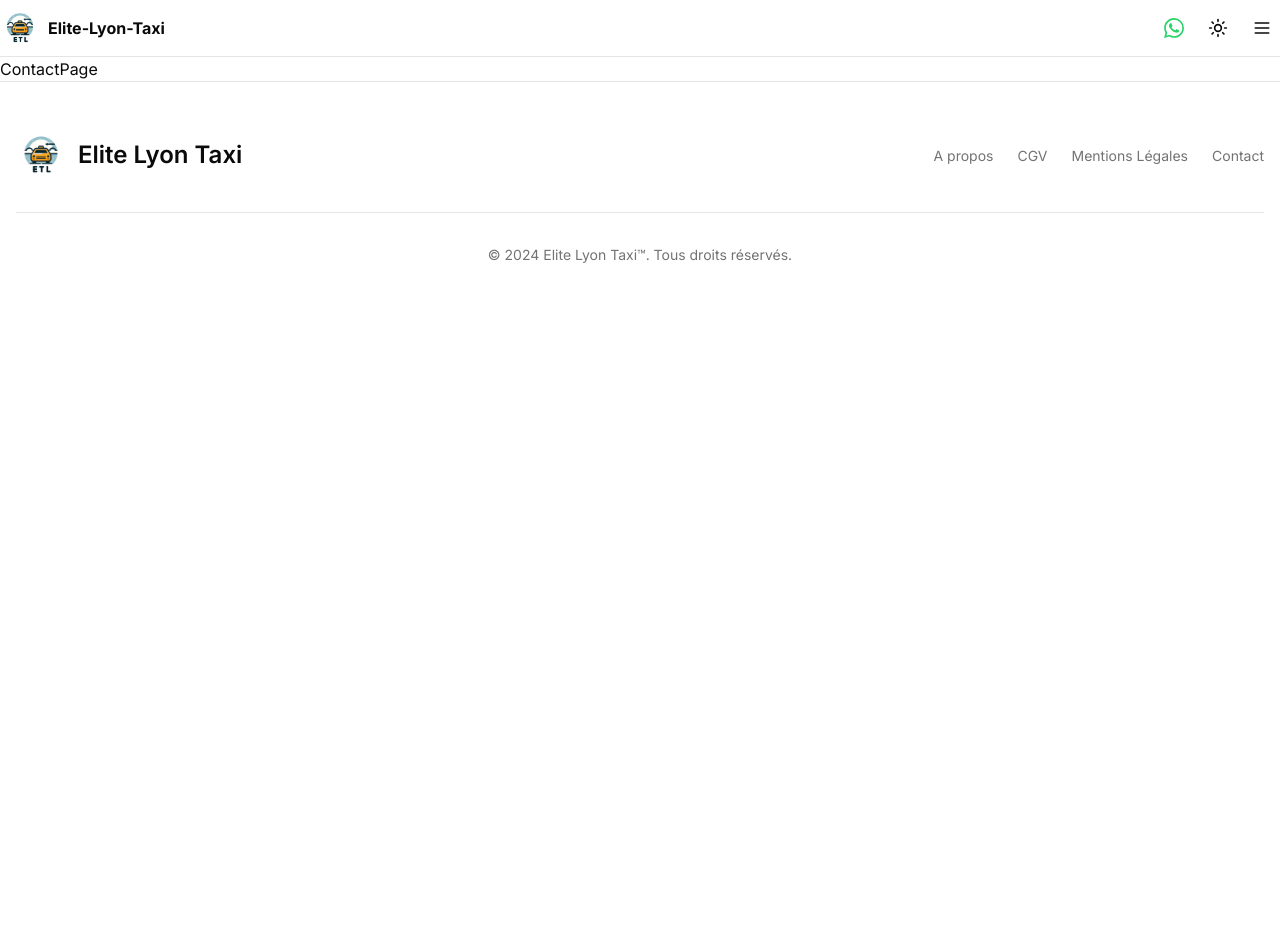
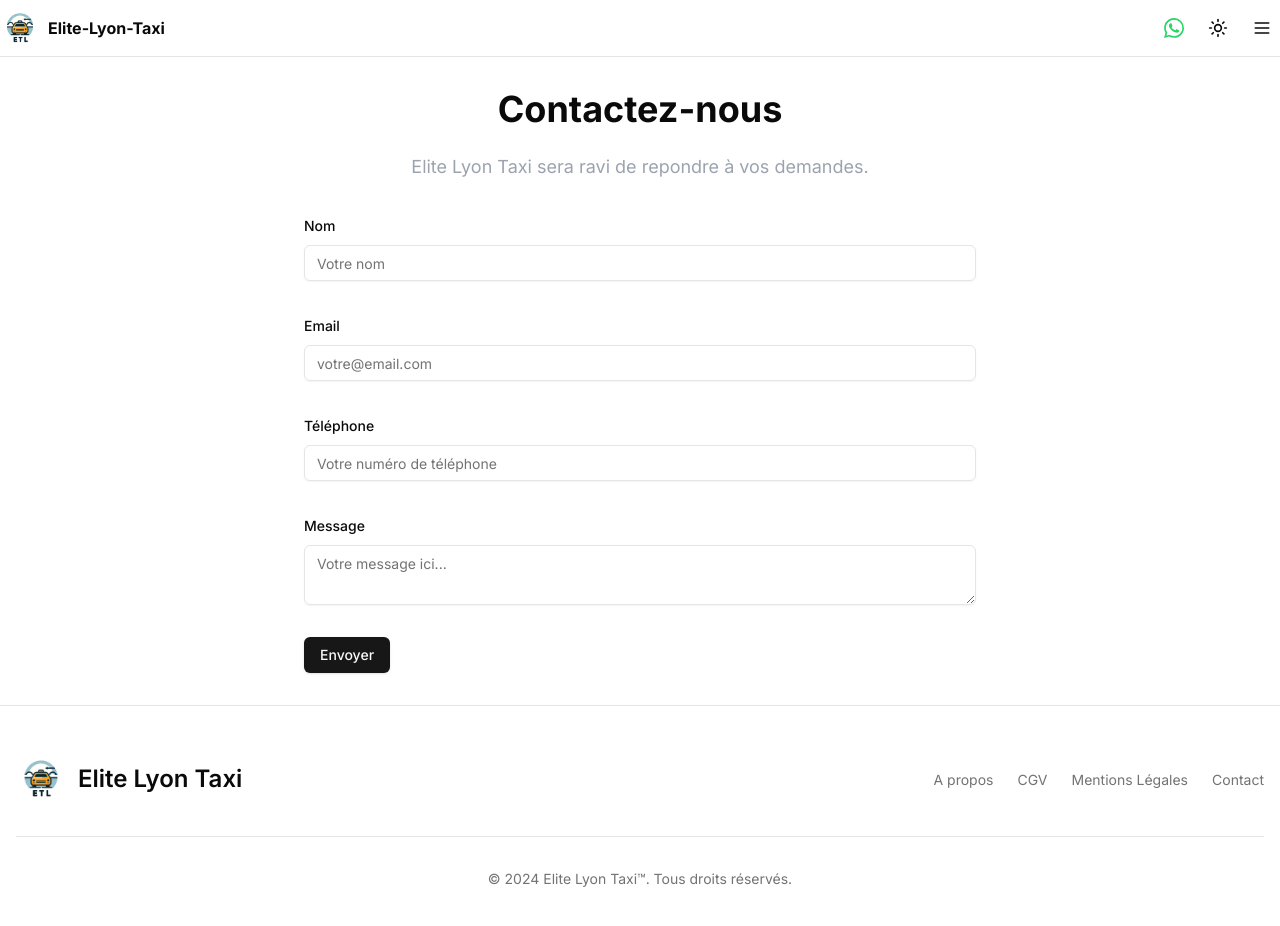
Before and after one commit to RayaneArroudj/taxi-website, a Next.js app: page /contact in a window 1280 px wide. Shown: the top 926 px of the page. Before the commit the page ends 800 px from the top, so only its background shows below. Built offline with nearby package versions, Linux system fonts and the light colour scheme; no server answers.

Commit message:
Create ContactPage with ContactForm

```diff
--- a/actions/sendEmail.js
+++ b/actions/sendEmail.js
@@ -1,8 +1,10 @@
+// app/actions/sendEmail.js
 "use server";
 
 import React from "react";
 import { Resend } from "resend";
 import FormEmail from "../email/form-email";
+import ContactEmail from "../email/contact-email";
 import { adresseVerification, validateMail, validatePhone } from "../lib/utils";
 
 const resend = new Resend(process.env.RESEND_API_KEY);
@@ -18,9 +20,11 @@ export const sendEmail = async (formData) => {
     time,
     email,
     telephone,
+    name,
+    message,
   } = formData;
 
-  if (!validateMail(email, 500)) {
+  if (!validateMail(email)) {
     return {
       error: "L'adresse email renseignée n'est pas valide",
     };
@@ -32,20 +36,23 @@ export const sendEmail = async (formData) => {
     };
   }
 
-  if (!adresseVerification(departureAdress, arrivalAdress)) {
+  if (departureAdress && arrivalAdress && !adresseVerification(departureAdress, arrivalAdress)) {
     return {
       error:
         "L'adresse d'arrivée ne peux pas être similaire à l'adresse de départ",
     };
   }
+
   let data;
   try {
     data = await resend.emails.send({
       from: "Contact Form <onboarding@resend.dev>",
       to: "lare.axelange.simplon@gmail.com",
-      subject: "devis taxi",
+      subject: transportType === "Contact" ? "Nouveau message de contact" : "devis taxi",
       reply_to: email,
-      react: React.createElement(FormEmail, {
+      react: transportType === "Contact"
+        ? React.createElement(ContactEmail, { name, email, telephone, message })
+        : React.createElement(FormEmail, {
             departureAdress,
             arrivalAdress,
             transportType,
@@ -57,7 +64,7 @@ export const sendEmail = async (formData) => {
     });
   } catch (error) {
     return {
-      error: getErrorMessage(error),
+      error: error.message,
     };
   }
   return { data };
--- /dev/null
+++ b/email/contact-email.jsx
@@ -0,0 +1,72 @@
+import React from 'react';
+import {
+  Html,
+  Body,
+  Head,
+  Heading,
+  Hr,
+  Container,
+  Preview,
+  Section,
+  Text
+} from '@react-email/components';
+
+const ContactEmail = ({ name, email, telephone, message }) => {
+  return (
+    <Html>
+      <Head />
+      <Preview>Nouveau message de contact</Preview>
+      <Body style={main}>
+        <Container style={container}>
+          <Heading style={h1}>Nouveau message de contact</Heading>
+          <Text style={text}>Nom: {name}</Text>
+          <Text style={text}>Email: {email}</Text>
+          <Text style={text}>Téléphone: {telephone}</Text>
+          <Hr style={hr} />
+          <Heading as="h2" style={h2}>Message:</Heading>
+          <Text style={text}>{message}</Text>
+        </Container>
+      </Body>
+    </Html>
+  );
+};
+
+export default ContactEmail;
+
+const main = {
+  backgroundColor: '#ffffff',
+  fontFamily: '-apple-system,BlinkMacSystemFont,"Segoe UI",Roboto,Oxygen-Sans,Ubuntu,Cantarell,"Helvetica Neue",sans-serif',
+};
+
+const container = {
+  margin: '0 auto',
+  padding: '20px 0 48px',
+  width: '580px',
+};
+
+const h1 = {
+  color: '#333',
+  fontSize: '24px',
+  fontWeight: 'bold',
+  paddingTop: '32px',
+  paddingBottom: '16px',
+};
+
+const h2 = {
+  color: '#333',
+  fontSize: '20px',
+  fontWeight: 'bold',
+  paddingTop: '16px',
+  paddingBottom: '8px',
+};
+
+const text = {
+  color: '#333',
+  fontSize: '16px',
+  lineHeight: '24px',
+};
+
+const hr = {
+  borderColor: '#cccccc',
+  margin: '20px 0',
+};
--- /dev/null
+++ b/email/form-contact.jsx
@@ -0,0 +1,148 @@
+'use client'
+
+import React from 'react'
+import { useForm } from 'react-hook-form'
+import { zodResolver } from '@hookform/resolvers/zod'
+import * as z from 'zod'
+import { Button } from "@/components/ui/button"
+import {
+  Form,
+  FormControl,
+  FormField,
+  FormItem,
+  FormLabel,
+  FormMessage,
+} from "@/components/ui/form"
+import { Input } from "@/components/ui/input"
+import { Textarea } from "@/components/ui/textarea"
+import { useToast } from '@/hooks/use-toast'
+import { sendEmail } from '../actions/sendEmail'
+
+
+const formSchema = z.object({
+  name: z.string().min(2, {
+    message: "Le nom doit contenir au moins 2 caractères.",
+  }),
+  email: z.string().email({
+    message: "Veuillez entrer une adresse email valide.",
+  }),
+  telephone: z.string().min(10, {
+    message: "Veuillez entrer un numéro de téléphone valide.",
+  }),
+  message: z.string().min(10, {
+    message: "Le message doit contenir au moins 10 caractères.",
+  }),
+})
+
+const ContactForm = () => {
+  const form = useForm({
+    resolver: zodResolver(formSchema),
+    defaultValues: {
+      name: "",
+      email: "",
+      telephone: "",
+      message: "",
+    },
+  })
+
+  const { toast } = useToast()
+
+  async function onSubmit(values) {
+    try {
+      const result = await sendEmail({
+        ...values,
+        departureAdress: "N/A",
+        arrivalAdress: "N/A",
+        transportType: "Contact",
+        date: new Date().toISOString(),
+        time: new Date().toTimeString(),
+      })
+
+      if (result.error) {
+        toast({
+          title: "Erreur",
+          description: result.error,
+          variant: "destructive",
+        })
+      } else {
+        toast({
+          title: "Message envoyé",
+          description: "Nous vous répondrons dans les plus brefs délais.",
+        })
+        form.reset()
+      }
+    } catch (error) {
+      toast({
+        title: "Erreur",
+        description: "Une erreur est survenue lors de l'envoi du message.",
+        variant: "destructive",
+      })
+    }
+  }
+
+  return (
+    <Form {...form}>
+      <form onSubmit={form.handleSubmit(onSubmit)} className="space-y-8">
+        <FormField
+          control={form.control}
+          name="name"
+          render={({ field }) => (
+            <FormItem>
+              <FormLabel>Nom</FormLabel>
+              <FormControl>
+                <Input placeholder="Votre nom" {...field} />
+              </FormControl>
+              <FormMessage />
+            </FormItem>
+          )}
+        />
+        <FormField
+          control={form.control}
+          name="email"
+          render={({ field }) => (
+            <FormItem>
+              <FormLabel>Email</FormLabel>
+              <FormControl>
+                <Input placeholder="votre@email.com" {...field} />
+              </FormControl>
+              <FormMessage />
+            </FormItem>
+          )}
+        />
+        <FormField
+          control={form.control}
+          name="telephone"
+          render={({ field }) => (
+            <FormItem>
+              <FormLabel>Téléphone</FormLabel>
+              <FormControl>
+                <Input placeholder="Votre numéro de téléphone" {...field} />
+              </FormControl>
+              <FormMessage />
+            </FormItem>
+          )}
+        />
+        <FormField
+          control={form.control}
+          name="message"
+          render={({ field }) => (
+            <FormItem>
+              <FormLabel>Message</FormLabel>
+              <FormControl>
+                <Textarea
+                  placeholder="Votre message ici..."
+                  className="resize-none"
+                  {...field}
+                />
+              </FormControl>
+              <FormMessage />
+            </FormItem>
+          )}
+        />
+        <Button type="submit">Envoyer</Button>
+      </form>
+    </Form>
+  )
+}
+
+export default ContactForm
--- a/src/app/contact/page.jsx
+++ b/src/app/contact/page.jsx
@@ -1,8 +1,19 @@
+// app/contact/page.jsx
 import React from 'react'
+import ContactForm from '../../../email/form-contact'
 
 const ContactPage = () => {
   return (
-    <div>ContactPage</div>
+    <div className="container mx-auto px-4 py-8">
+      <h1 className="text-4xl font-bold mb-6 text-center">Contactez-nous</h1>
+      <p className='
+      text-center text-gray-400 mb-8 text-lg'>
+        Elite Lyon Taxi sera ravi de repondre à vos demandes.
+      </p>
+      <div className="max-w-2xl mx-auto">
+        <ContactForm />
+      </div>
+    </div>
   )
 }
 
--- /dev/null
+++ b/src/components/ui/form.jsx
@@ -0,0 +1,134 @@
+"use client";
+import * as React from "react"
+import { Slot } from "@radix-ui/react-slot"
+import { Controller, FormProvider, useFormContext } from "react-hook-form";
+
+import { cn } from "@/lib/utils"
+import { Label } from "@/components/ui/label"
+
+const Form = FormProvider
+
+const FormFieldContext = React.createContext({})
+
+const FormField = (
+  {
+    ...props
+  }
+) => {
+  return (
+    (<FormFieldContext.Provider value={{ name: props.name }}>
+      <Controller {...props} />
+    </FormFieldContext.Provider>)
+  );
+}
+
+const useFormField = () => {
+  const fieldContext = React.useContext(FormFieldContext)
+  const itemContext = React.useContext(FormItemContext)
+  const { getFieldState, formState } = useFormContext()
+
+  const fieldState = getFieldState(fieldContext.name, formState)
+
+  if (!fieldContext) {
+    throw new Error("useFormField should be used within <FormField>")
+  }
+
+  const { id } = itemContext
+
+  return {
+    id,
+    name: fieldContext.name,
+    formItemId: `${id}-form-item`,
+    formDescriptionId: `${id}-form-item-description`,
+    formMessageId: `${id}-form-item-message`,
+    ...fieldState,
+  }
+}
+
+const FormItemContext = React.createContext({})
+
+const FormItem = React.forwardRef(({ className, ...props }, ref) => {
+  const id = React.useId()
+
+  return (
+    (<FormItemContext.Provider value={{ id }}>
+      <div ref={ref} className={cn("space-y-2", className)} {...props} />
+    </FormItemContext.Provider>)
+  );
+})
+FormItem.displayName = "FormItem"
+
+const FormLabel = React.forwardRef(({ className, ...props }, ref) => {
+  const { error, formItemId } = useFormField()
+
+  return (
+    (<Label
+      ref={ref}
+      className={cn(error && "text-destructive", className)}
+      htmlFor={formItemId}
+      {...props} />)
+  );
+})
+FormLabel.displayName = "FormLabel"
+
+const FormControl = React.forwardRef(({ ...props }, ref) => {
+  const { error, formItemId, formDescriptionId, formMessageId } = useFormField()
+
+  return (
+    (<Slot
+      ref={ref}
+      id={formItemId}
+      aria-describedby={
+        !error
+          ? `${formDescriptionId}`
+          : `${formDescriptionId} ${formMessageId}`
+      }
+      aria-invalid={!!error}
+      {...props} />)
+  );
+})
+FormControl.displayName = "FormControl"
+
+const FormDescription = React.forwardRef(({ className, ...props }, ref) => {
+  const { formDescriptionId } = useFormField()
+
+  return (
+    (<p
+      ref={ref}
+      id={formDescriptionId}
+      className={cn("text-[0.8rem] text-muted-foreground", className)}
+      {...props} />)
+  );
+})
+FormDescription.displayName = "FormDescription"
+
+const FormMessage = React.forwardRef(({ className, children, ...props }, ref) => {
+  const { error, formMessageId } = useFormField()
+  const body = error ? String(error?.message) : children
+
+  if (!body) {
+    return null
+  }
+
+  return (
+    (<p
+      ref={ref}
+      id={formMessageId}
+      className={cn("text-[0.8rem] font-medium text-destructive", className)}
+      {...props}>
+      {body}
+    </p>)
+  );
+})
+FormMessage.displayName = "FormMessage"
+
+export {
+  useFormField,
+  Form,
+  FormItem,
+  FormLabel,
+  FormControl,
+  FormDescription,
+  FormMessage,
+  FormField,
+}
--- /dev/null
+++ b/src/components/ui/textarea.jsx
@@ -0,0 +1,18 @@
+import * as React from "react"
+
+import { cn } from "@/lib/utils"
+
+const Textarea = React.forwardRef(({ className, ...props }, ref) => {
+  return (
+    (<textarea
+      className={cn(
+        "flex min-h-[60px] w-full rounded-md border border-input bg-transparent px-3 py-2 text-sm shadow-sm placeholder:text-muted-foreground focus-visible:outline-none focus-visible:ring-1 focus-visible:ring-ring disabled:cursor-not-allowed disabled:opacity-50",
+        className
+      )}
+      ref={ref}
+      {...props} />)
+  );
+})
+Textarea.displayName = "Textarea"
+
+export { Textarea }
```
Also changed, not shown: package.json (+5 -2 lines), 1 other file (tests, documents, lock files or other folders). Lines whose indentation alone changed are shown as unchanged.
